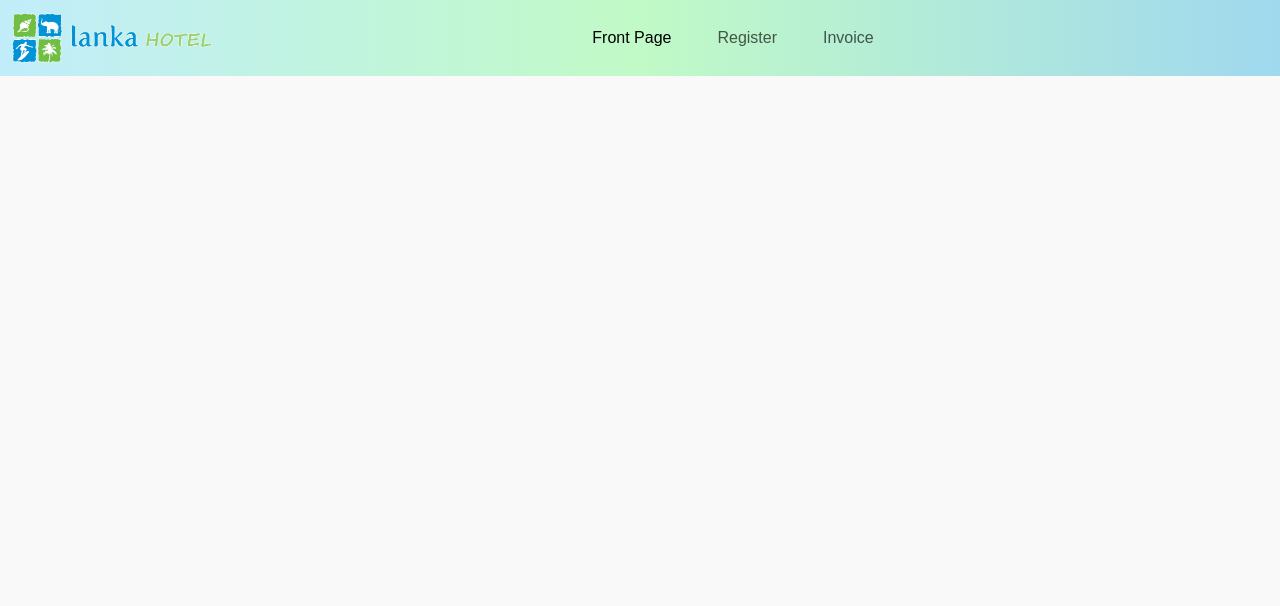
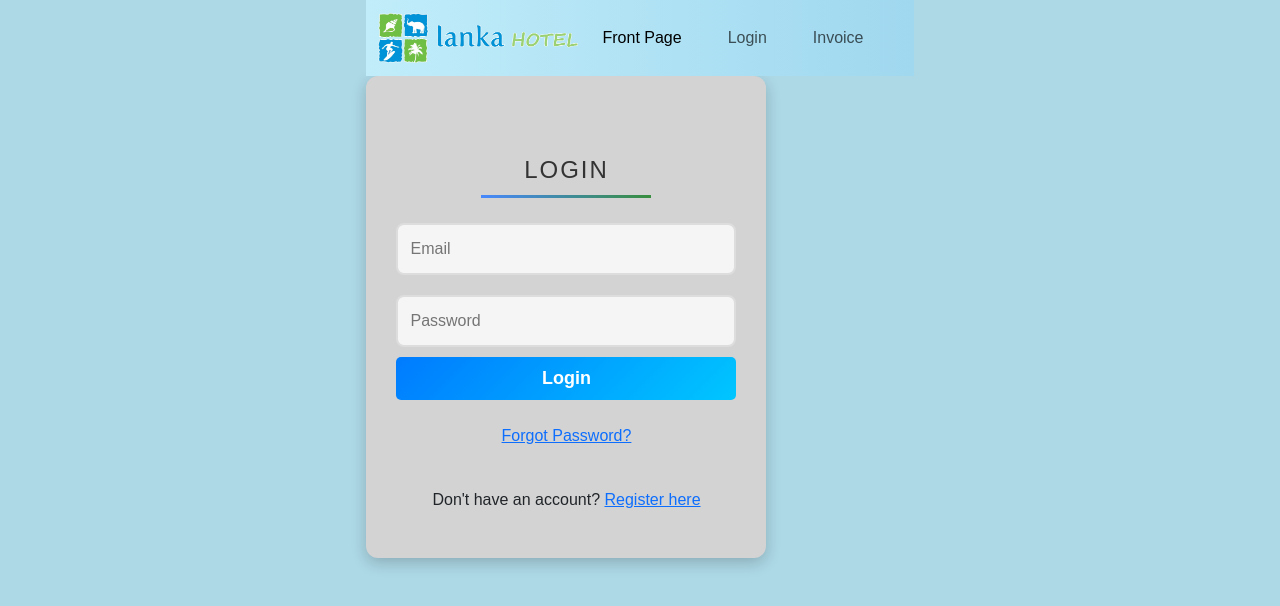
Before and after one commit to JaninduPramod/Microservice-Frontend, a React (Vite) app in the folder safetravels/: page /login in a window 1280 px wide. Shown: the top 606 px of the page. Built offline with nearby package versions, Linux system fonts and the light colour scheme.

Commit message:
Login register intializing

```diff
--- a/safetravels/src/App.jsx
+++ b/safetravels/src/App.jsx
@@ -5,6 +5,9 @@ import BookingPage from './pages/Booking.jsx';
 import FrontPage from './pages/FrontPage.jsx';
 import RegisterPage from './pages/Register.jsx';
 import InvoicePage from './pages/invoice.jsx';
+import Login from './pages/Login.jsx';
+import Home from './pages/Home.jsx';
+import ForgotPassword from './pages/ForgotPassword.jsx';
 // import Hotel from './pages/Hotel.jsx';
 
 
@@ -18,6 +21,9 @@ function App() {
         <Route path="/register" element={<RegisterPage />} />
         <Route path="/booking" element={<BookingPage/>} />
         <Route path="/invoice" element={<InvoicePage/>} />
+        <Route path='/login' element={<Login/>} />
+        <Route path='/home' element={<Home/>} />
+        <Route path="/forgot-password" element={<ForgotPassword/>}/>
 
 
         {/* <Route path="/admin" element={<Hotel/>} /> */}
--- a/safetravels/src/component/navbar.jsx
+++ b/safetravels/src/component/navbar.jsx
@@ -36,8 +36,8 @@ const Navbar = () => {
               </Link>
             </li>
             <li className="nav-item">
-              <Link to="/register" className="nav-link">
-              Register
+              <Link to="/login" className="nav-link">
+              Login
               </Link>
             </li>
             <li className="nav-item">
--- /dev/null
+++ b/safetravels/src/pages/ForgotPassword.jsx
@@ -0,0 +1,41 @@
+import React, { useState } from "react";
+import axios from "axios";
+import { useNavigate } from "react-router-dom";
+import "./Login.css";
+
+const ForgotPassword = () => {
+    const [email, setEmail] = useState("");
+    const [message, setMessage] = useState("");
+    const navigate = useNavigate();
+
+    const handleSubmit = async (e) => {
+        e.preventDefault();
+        try {
+            const response = await axios.post("http://localhost:8082/api/v3/forgot-password", { email });
+            setMessage(response.data);
+            setTimeout(() => navigate("/login"), 3000);
+        } catch (error) {
+            console.error("Error:", error);
+            setMessage("Error sending password reset email.");
+        }
+    };
+
+    return (
+        <div className="register-container">
+            <h2>Forgot Password</h2>
+            <form onSubmit={handleSubmit}>
+                <input
+                    type="email"
+                    placeholder="Enter your email"
+                    value={email}
+                    onChange={(e) => setEmail(e.target.value)}
+                    required
+                />
+                <button type="submit">Reset Password</button>
+            </form>
+            {message && <p>{message}</p>}
+        </div>
+    );
+};
+
+export default ForgotPassword;
--- /dev/null
+++ b/safetravels/src/pages/Home.css
@@ -0,0 +1,64 @@
+
+
+.home-container {
+    max-width: 800px;
+    margin: 50px auto;
+    padding: 20px;
+    background-color: #f8f9fa;
+    border-radius: 10px;
+    box-shadow: 0px 4px 10px rgba(0, 0, 0, 0.1);
+    text-align: center;
+}
+
+.home-container h2 {
+    color: #333;
+    font-size: 26px;
+    margin-bottom: 15px;
+}
+
+.user-details {
+    background: white;
+    padding: 15px;
+    border-radius: 8px;
+    box-shadow: 0px 2px 5px rgba(0, 0, 0, 0.1);
+    text-align: left;
+    margin-top: 20px;
+}
+
+.user-details p {
+    font-size: 18px;
+    margin: 8px 0;
+    color: #555;
+}
+
+.logout-button {
+    margin-top: 20px;
+    background-color: #dc3545;
+    color: white;
+    border: none;
+    padding: 10px 15px;
+    border-radius: 5px;
+    font-size: 16px;
+    cursor: pointer;
+    transition: background 0.3s;
+}
+
+.logout-button:hover {
+    background-color: #c82333;
+}
+
+.navigate-button {
+    margin-top: 20px;
+    background-color: #007bff;
+    color: white;
+    border: none;
+    padding: 10px 15px;
+    border-radius: 5px;
+    font-size: 16px;
+    cursor: pointer;
+    transition: background 0.3s;
+}
+
+.navigate-button:hover {
+    background-color: #0056b3;
+}
--- /dev/null
+++ b/safetravels/src/pages/Home.jsx
@@ -0,0 +1,54 @@
+import React, { useEffect, useState } from "react";
+import axios from "axios";
+import { useNavigate } from "react-router-dom";
+import "./Home.css";
+
+
+const Home = () => {
+    const [user, setUser] = useState(null);
+    const navigate = useNavigate();
+
+    useEffect(() => {
+        const email = localStorage.getItem("userEmail");
+
+        if (!email) {
+            navigate("/login");
+        } else {
+            fetchUserDetails(email);
+        }
+    }, [navigate]);
+
+    const fetchUserDetails = async (email) => {
+        try {
+            const response = await axios.get(`http://localhost:8082/api/v3/getuserbyemail/${email}`);
+            setUser(response.data);
+        } catch (error) {
+            console.error("Error fetching user details:", error);
+        }
+    };
+
+    const handleNavigate = () => {
+        navigate("/booking");
+    };
+
+    return (
+        <div className="home-container">
+            <h2>Welcome to Home Page</h2>
+            {user ? (
+                <div>
+                    <p><strong>Username:</strong> {user.username}</p>
+                    <p><strong>Email:</strong> {user.email}</p>
+                    <p><strong>Mobile:</strong> {user.mobile}</p>
+                    <p><strong>Address:</strong> {user.address}</p>
+                    <p><strong>Age:</strong> {user.age}</p>
+                </div>
+            ) : (
+                <p>Loading user details...</p>
+            )}
+
+            <button className="navigate-button" onClick={handleNavigate}>Go to Booking</button>
+        </div>
+    );
+};
+
+export default Home;
--- /dev/null
+++ b/safetravels/src/pages/Login.css
@@ -0,0 +1,68 @@
+body {
+    font-family: 'Poppins', sans-serif;
+    background:lightblue;
+    display: flex;
+    justify-content: center;
+    align-items: center;
+    margin: 0;
+}
+
+
+.register-container {
+    background:lightgrey;
+    padding: 30px;
+    border-radius: 12px;
+    box-shadow: 0px 5px 15px rgba(0, 0, 0, 0.2);
+    width: 400px;
+    text-align: center;
+}
+
+h2 {
+    color: #333;
+    font-size: 24px;
+    margin-bottom: 15px;
+}
+
+form {
+    display: flex;
+    flex-direction: column;
+}
+
+input {
+    padding: 12px;
+    margin: 10px 0;
+    border: 2px solid #ddd;
+    border-radius: 8px;
+    font-size: 16px;
+    transition: all 0.3s ease;
+    background: #f5f5f5;
+}
+
+input:focus {
+    border-color: #007bff;
+    outline: none;
+    box-shadow: 0 0 5px rgba(0, 123, 255, 0.5);
+}
+
+button {
+    background: linear-gradient(135deg, #007bff, #00c6ff);
+    color: white;
+    padding: 12px;
+    border: none;
+    border-radius: 8px;
+    cursor: pointer;
+    font-size: 18px;
+    font-weight: bold;
+    transition: 0.3s ease;
+}
+
+button:hover {
+    background: linear-gradient(135deg, #0056b3, #0094ff);
+}
+
+@media (max-width: 480px) {
+    .register-container {
+        width: 90%;
+        padding: 20px;
+    }
+}
--- /dev/null
+++ b/safetravels/src/pages/Login.jsx
@@ -0,0 +1,65 @@
+import React, { useState } from "react";
+import axios from "axios";
+import { Link } from "react-router-dom";
+import { useNavigate } from "react-router-dom";
+import "./Login.css";
+
+const Login = () => {
+    const [email, setEmail] = useState("");
+    const [password, setPassword] = useState("");
+    const [message, setMessage] = useState("");
+    const navigate = useNavigate();
+
+    const handleSubmit = async (e) => {
+        e.preventDefault();
+        try {
+            const response = await axios.post("http://localhost:8082/api/v3/login", {
+                email,
+                password
+            });
+
+            console.log("Response:", response.data);
+
+            if (response.data === "Login successful") {
+                setMessage("Login successful!");
+
+                localStorage.setItem("userEmail", email);
+
+                navigate("/home");
+            } else {
+                setMessage("Invalid email or password.");
+            }
+        } catch (error) {
+            console.error("Login error:", error);
+            setMessage("An error occurred during login.");
+        }
+    };
+
+    return (
+        <div className="register-container ">
+            <h2>Login</h2>
+            <form onSubmit={handleSubmit}>
+                <input
+                    type="email"
+                    placeholder="Email"
+                    value={email}
+                    onChange={(e) => setEmail(e.target.value)}
+                    required
+                />
+                <input
+                    type="password"
+                    placeholder="Password"
+                    value={password}
+                    onChange={(e) => setPassword(e.target.value)}
+                    required
+                />
+                <button type="submit">Login</button>
+            </form>
+            {message && <p>{message}</p>}  <br/>
+            <p><Link to="/forgot-password">Forgot Password?</Link></p><br/>
+            <p>Don't have an account? <Link to="/register">Register here</Link></p>
+        </div>
+    );
+};
+
+export default Login;
--- a/safetravels/src/pages/Register.jsx
+++ b/safetravels/src/pages/Register.jsx
@@ -1,142 +1,50 @@
-import React, { useState } from 'react';
-import  './Registrer.css';
+import React, { useState } from "react";
+import axios from "axios";
+import { Link } from "react-router-dom";
+import "./Login.css";
 
-function RegistrationPage() {
-  const [formData, setFormData] = useState({
-    user_name: '',
-    user_email: '',
-    user_password: '',
-    user_mobile: '',
-    user_address: '',
-    user_age: ''
+const Register = () => {
+    const [user, setUser] = useState({
+        address: "",
+        age: "",
+        email: "",
+        mobile: "",
+        password: "",
+        username: "",
+
     });
 
     const handleChange = (e) => {
-    setFormData({
-      ...formData,
-      [e.target.name]: e.target.value
-    });
+        setUser({ ...user, [e.target.name]: e.target.value });
     };
 
     const handleSubmit = async (e) => {
         e.preventDefault();
-
         try {
-      const response = await fetch('http://localhost:8082/api/v3/newuser', {
-        method: 'POST',
-        headers: {
-          'Content-Type': 'application/json'
-        },
-        body: JSON.stringify({
-          username: formData.user_name,
-          email: formData.user_email,
-          password: formData.user_password,
-          mobile: formData.user_mobile,
-          address: formData.user_address,
-          age: formData.user_age
-
-        })
-      });
-
-      if (response.ok) {
-        alert('Registration successful!');
-        setFormData({ user_name: '', user_email: '', user_password: '',user_mobile:'',user_address: '',user_age: '' });
-      } else {
-        alert('Registration failed. Please try again.');
-      }
+            await axios.post("http://localhost:8082/api/v3/newuser", user);
+            alert("Registration Successful! Redirecting to Login...");
+            window.location.href = "/login";
         } catch (error) {
-      console.error('Error:', error);
-      alert('An error occurred. Please try again later.');
+            console.error("Error registering user", error);
+            alert("Registration Failed");
         }
     };
 
     return (
-    <div className="registration-container">
-      <h2>Create an Account</h2>
-      <form className="registration-form" onSubmit={handleSubmit}>
-        <div className="form-group">
-          <label htmlFor="name">Full Name</label>
-          <input
-            type="text"
-            id="name"
-            name="user_name"
-            value={formData.user_name}
-            onChange={handleChange}
-            placeholder="Enter your full name"
-            required
-          />
-        </div>
-
-        <div className="form-group">
-          <label htmlFor="email">Email Address</label>
-          <input
-            type="email"
-            id="email"
-            name="user_email"
-            value={formData.user_email}
-            onChange={handleChange}
-            placeholder="Enter your email"
-            required
-          />
-        </div>
-
-        <div className="form-group">
-          <label htmlFor="password">Password</label>
-          <input
-            type="password"
-            id="password"
-            name="user_password"
-            value={formData.user_password}
-            onChange={handleChange}
-            placeholder="Create a password"
-            required
-          />
-        </div>
-
-        <div className="form-group">
-          <label htmlFor="mobile">Mobile Number</label>
-          <input
-            type="text"
-            id="mobile"
-            name="user_mobile"
-            value={formData.user_mobile}
-            onChange={handleChange}
-            placeholder="Enter mobile number"
-            required
-          />
-        </div>
-
-        <div className="form-group">
-          <label htmlFor="address">Address</label>
-          <input
-            type="text"
-            id="address"
-            name="user_address"
-            value={formData.user_address}
-            onChange={handleChange}
-            placeholder="Enter Address"
-            required
-          />
-        </div>
-
-        <div className="form-group">
-          <label htmlFor="age">Age</label>
-          <input
-            type="number"
-            id="age"
-            name="user_age"
-            value={formData.user_age}
-            onChange={handleChange}
-            placeholder="Enter Age"
-            required
-          />
-        </div>
-
-
-        <button type="submit" className="submit-btn">Register</button>
-      </form>
+        <div className="register-container">
+            <h2>User Registration</h2>
+            <form onSubmit={handleSubmit}>
+                <input type="text" name="username" placeholder="Username" onChange={handleChange} required />
+                <input type="password" name="password" placeholder="Password" onChange={handleChange} required />
+                <input type="email" name="email" placeholder="Email" onChange={handleChange} required />
+                <input type="text" name="mobile" placeholder="Mobile" onChange={handleChange} required />
+                <input type="text" name="address" placeholder="Address" onChange={handleChange} required />
+                <input type="number" name="age" placeholder="Age" onChange={handleChange} required /> <br/>
+                <button type="submit">Register</button>
+            </form><br/>
+            <p>Already have an account? <Link to="/login">Login here</Link></p>
         </div>
     );
-}
+};
 
-export default RegistrationPage;
+export default Register;
```
Lines whose indentation alone changed are shown as unchanged.
